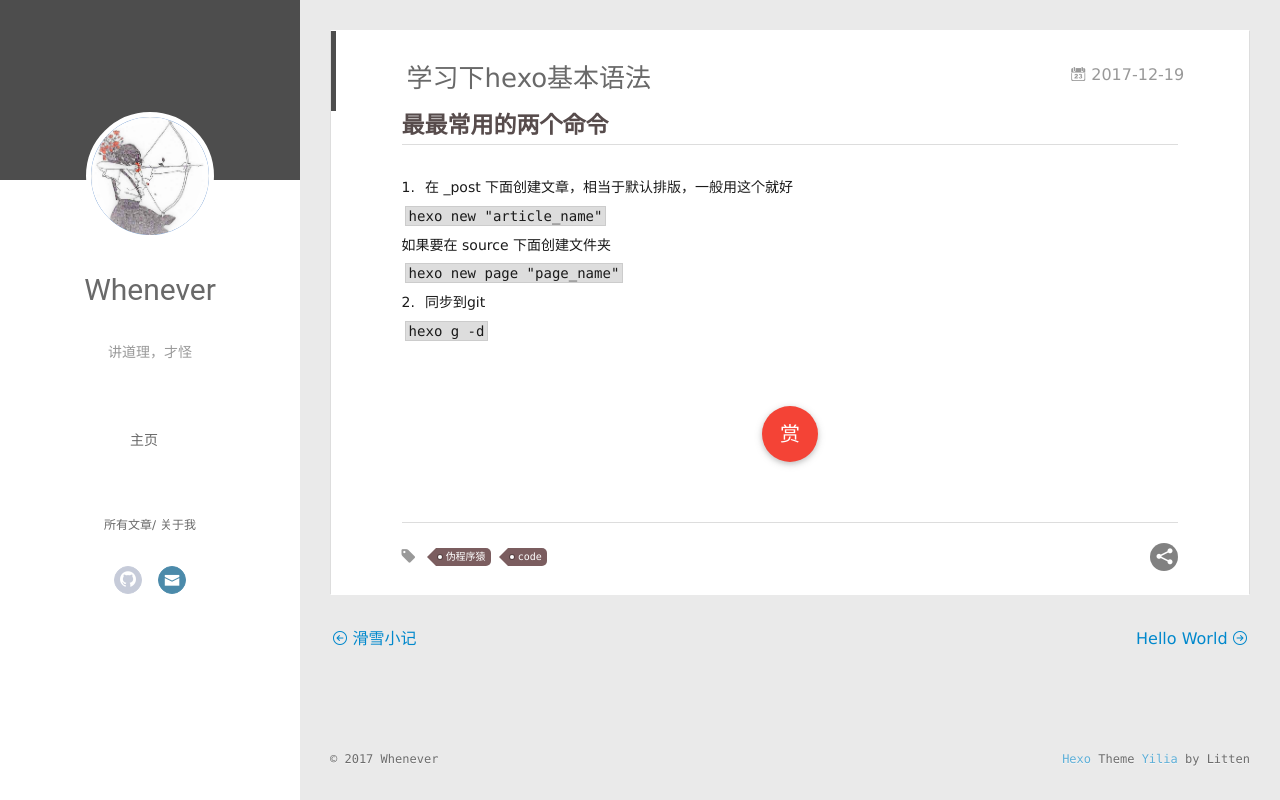
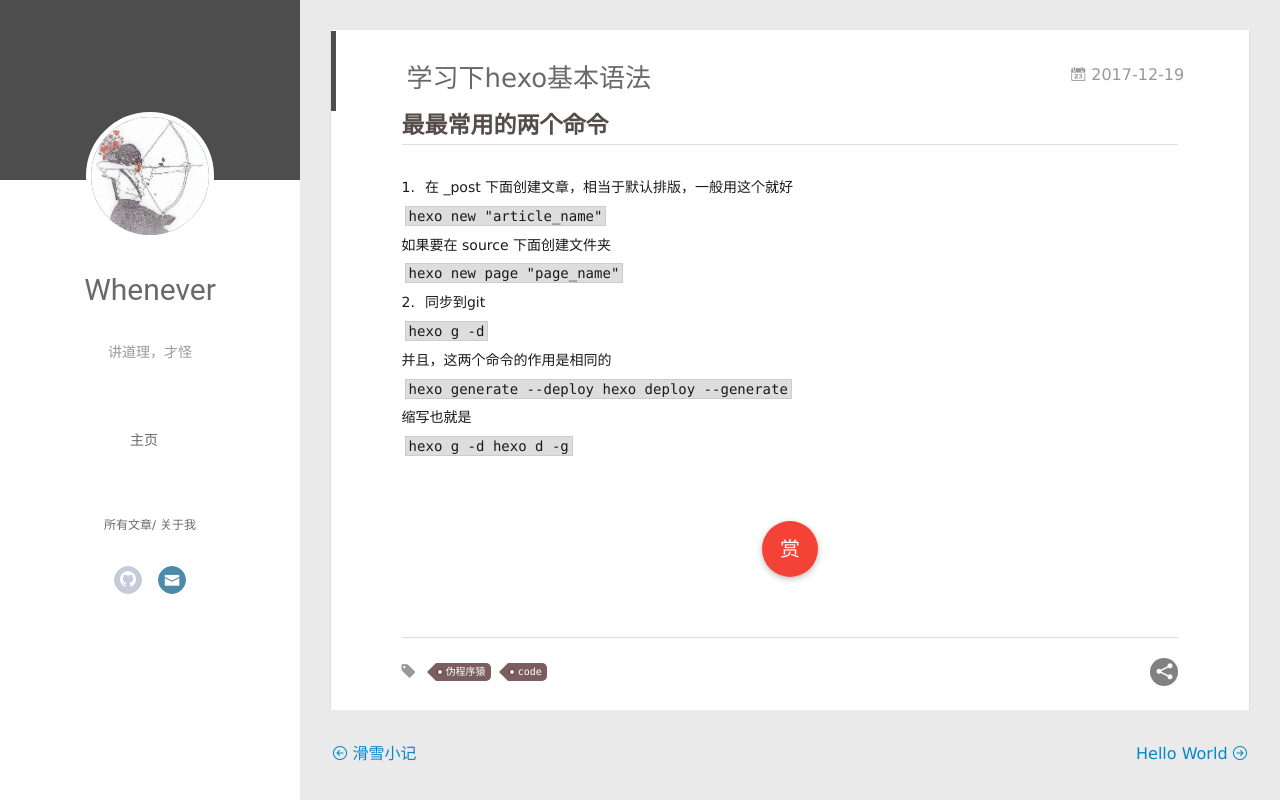
Before and after one commit to whenever77/whenever77.github.io, a plain HTML site: page 2017/12/19/learn-hexo/index.html in a window 1280 px wide. Drawn offline with Linux system fonts and the light colour scheme.

Commit message:
Site updated: 2017-12-20 10:48:21

```diff
--- a/2017/12/19/learn-hexo/index.html
+++ b/2017/12/19/learn-hexo/index.html
@@ -8,18 +8,18 @@
   <link rel="dns-prefetch" href="http://yoursite.com">
   <title>学习下hexo基本语法 | Whenever的博客</title>
   <meta name="viewport" content="width=device-width, initial-scale=1, maximum-scale=1">
-  <meta name="description" content="最最常用的两个命令 在 _post 下面创建文章，相当于默认排版，一般用这个就好 hexo new &amp;quot;article_name&amp;quot;如果要在 source 下面创建文件夹 hexo new page &amp;quot;page_name&amp;quot; 同步到git hexo g -d">
+  <meta name="description" content="最最常用的两个命令 在 _post 下面创建文章，相当于默认排版，一般用这个就好 hexo new &amp;quot;article_name&amp;quot;如果要在 source 下面创建文件夹 hexo new page &amp;quot;page_name&amp;quot; 同步到git hexo g -d并且，这两个命令的作用是相同的hexo generate --deploy hexo deploy --ge">
 <meta name="keywords" content="伪程序猿,code">
 <meta property="og:type" content="article">
 <meta property="og:title" content="学习下hexo基本语法">
 <meta property="og:url" content="http://yoursite.com/2017/12/19/learn-hexo/index.html">
 <meta property="og:site_name" content="Whenever的博客">
-<meta property="og:description" content="最最常用的两个命令 在 _post 下面创建文章，相当于默认排版，一般用这个就好 hexo new &amp;quot;article_name&amp;quot;如果要在 source 下面创建文件夹 hexo new page &amp;quot;page_name&amp;quot; 同步到git hexo g -d">
+<meta property="og:description" content="最最常用的两个命令 在 _post 下面创建文章，相当于默认排版，一般用这个就好 hexo new &amp;quot;article_name&amp;quot;如果要在 source 下面创建文件夹 hexo new page &amp;quot;page_name&amp;quot; 同步到git hexo g -d并且，这两个命令的作用是相同的hexo generate --deploy hexo deploy --ge">
 <meta property="og:locale" content="zh-Hans">
-<meta property="og:updated_time" content="2017-12-19T13:06:51.697Z">
+<meta property="og:updated_time" content="2017-12-20T02:48:14.359Z">
 <meta name="twitter:card" content="summary">
 <meta name="twitter:title" content="学习下hexo基本语法">
-<meta name="twitter:description" content="最最常用的两个命令 在 _post 下面创建文章，相当于默认排版，一般用这个就好 hexo new &amp;quot;article_name&amp;quot;如果要在 source 下面创建文件夹 hexo new page &amp;quot;page_name&amp;quot; 同步到git hexo g -d">
+<meta name="twitter:description" content="最最常用的两个命令 在 _post 下面创建文章，相当于默认排版，一般用这个就好 hexo new &amp;quot;article_name&amp;quot;如果要在 source 下面创建文件夹 hexo new page &amp;quot;page_name&amp;quot; 同步到git hexo g -d并且，这两个命令的作用是相同的hexo generate --deploy hexo deploy --ge">
 
     <link rel="alternative" href="/atom.xml" title="Whenever的博客" type="application/atom+xml">
 
@@ -163,7 +163,9 @@
 
         <h2 id="最最常用的两个命令"><a href="#最最常用的两个命令" class="headerlink" title="最最常用的两个命令"></a>最最常用的两个命令</h2><ol>
 <li>在 _post 下面创建文章，相当于默认排版，一般用这个就好<br> <code>hexo new &quot;article_name&quot;</code><br>如果要在 source 下面创建文件夹<br> <code>hexo new page &quot;page_name&quot;</code></li>
-<li>同步到git<br> <code>hexo g -d</code></li>
+<li>同步到git<br> <code>hexo g -d</code><br>并且，这两个命令的作用是相同的<br><code>hexo generate --deploy
+hexo deploy --generate</code><br>缩写也就是<br><code>hexo g -d
+hexo d -g</code></li>
 </ol>
 
 
```
Also changed, not shown: index.html (+3 -1 lines).
